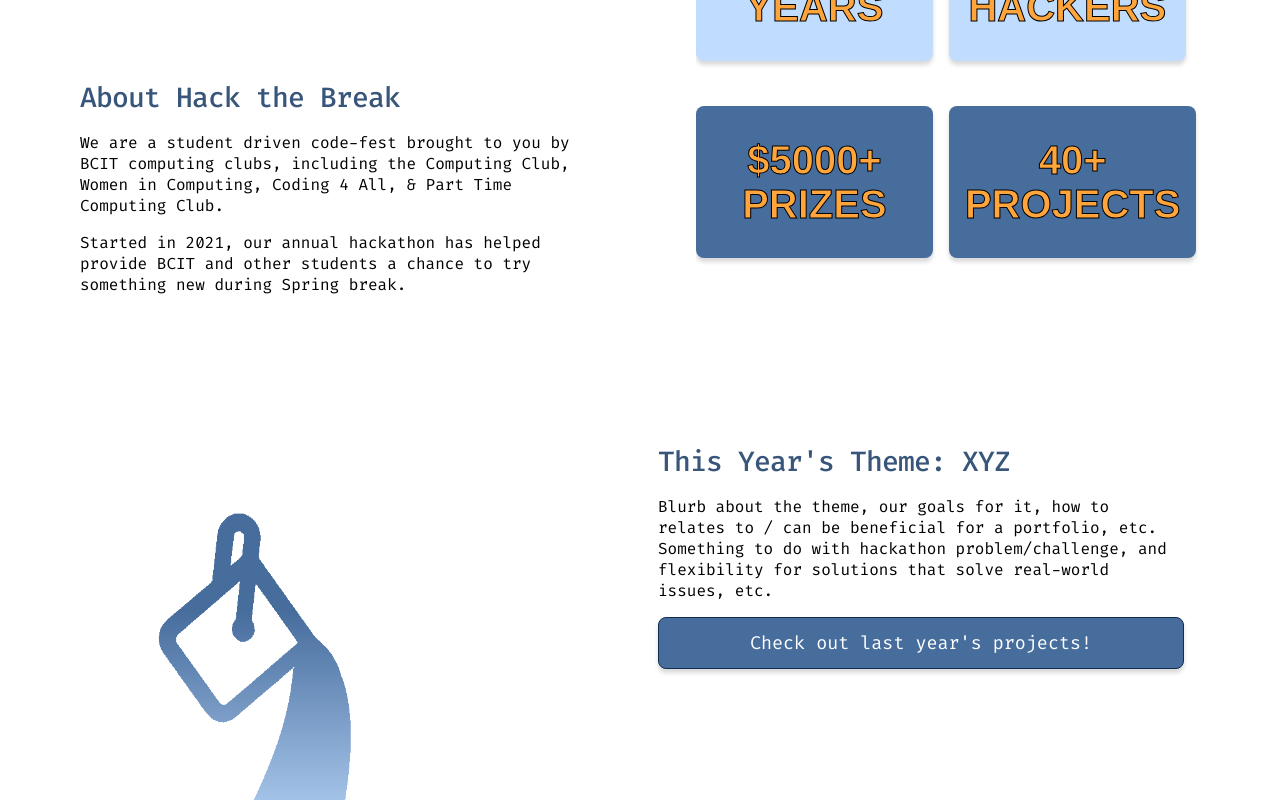
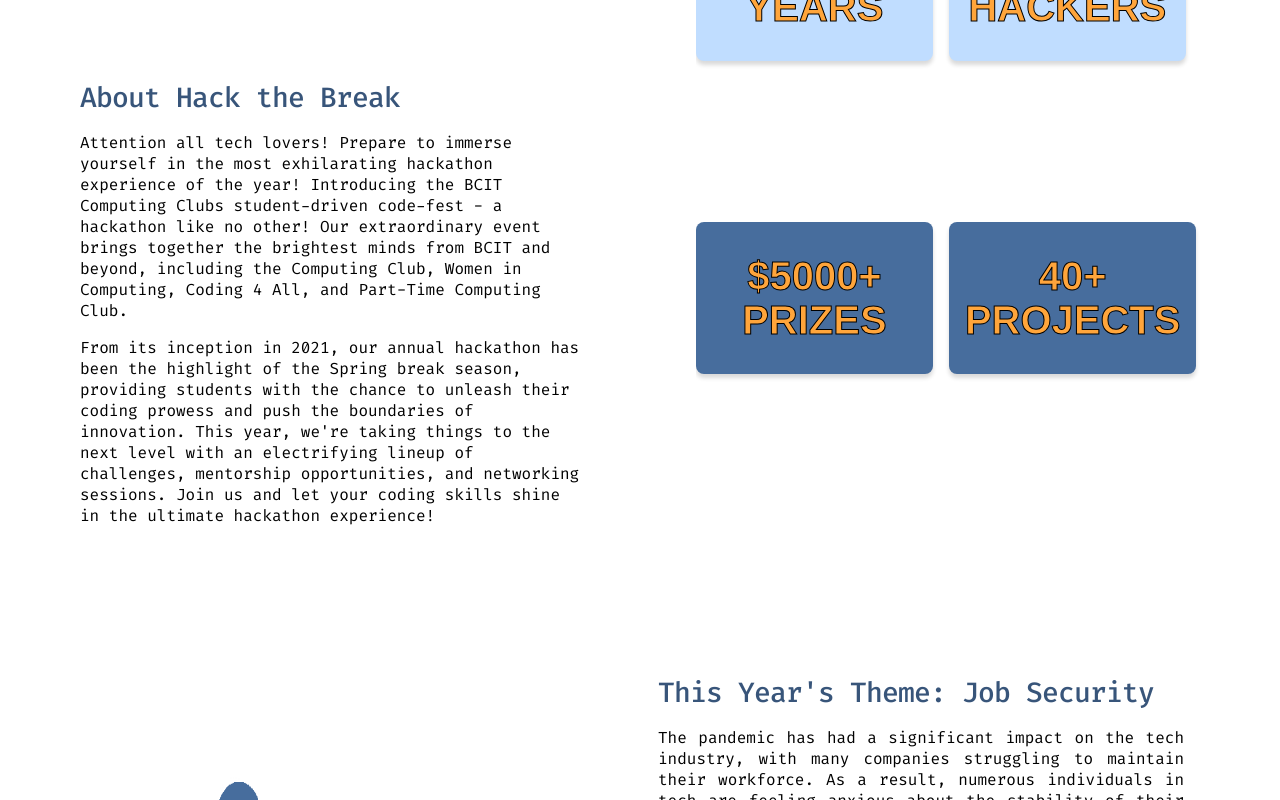
Before and after one commit to jmc37/HackTheBreak, a React (Vite) app: page / in a window 1280 px wide. Shown: the part 1220-2020 px from the top of the page. Built offline with nearby package versions, Linux system fonts and the light colour scheme; a web font is replaced by a local one.

Commit message:
updated faq and general info

```diff
--- a/src/components/Footer/Footer.tsx
+++ b/src/components/Footer/Footer.tsx
@@ -1,12 +1,15 @@
-import React from 'react';
+import React from "react";
 import styles from "./Footer.module.css";
 
 const Footer: React.FC<{}> = () => {
-    return (
-        <footer className={styles.footer}>
-            <p>&copy; Hack the Break 2023. <br className="footerParaBreak1" /> All rights reserved. <a className={styles.mlh_link} href="https://static.mlh.io/docs/mlh-code-of-conduct.pdf" title="Link to MLH Code of Conduct" target="_blank"><br className="footerParaBreak2" />  MLH Code of Conduct</a></p>
-        </footer>
-    )
-}
+  return (
+    <footer className={styles.footer}>
+      <p>
+        &copy; Hack the Break 2023. <br className="footerParaBreak1" /> All
+        rights reserved.{" "}
+      </p>
+    </footer>
+  );
+};
 
 export default Footer;
--- a/src/sections/About.tsx
+++ b/src/sections/About.tsx
@@ -1,28 +1,53 @@
-import styles from '../styles/About.module.css';
+import styles from "../styles/About.module.css";
 
 function About() {
-
-    return(
+  return (
     <section id="about" className="container">
       <div className={styles.aboutSection}>
-                <h2 className={styles.aboutHeader}>About Hack<br className="headingBreak" /> the Break</h2>
+        <h2 className={styles.aboutHeader}>
+          About Hack
+          <br className="headingBreak" /> the Break
+        </h2>
         <div className={styles.statContainer}>
           <div className={styles.statBoxLight}>
-                        <p>-3- <br /> Years</p>
+            <p>
+              -3- <br /> Years
+            </p>
           </div>
           <div className={styles.statBoxLight}>
-                        <p>200+ <br /> Hackers</p>
+            <p>
+              200+ <br /> Hackers
+            </p>
           </div>
           <div className={styles.statBoxDark}>
-                        <p>$5000+ <br /> Prizes</p>
+            <p>
+              $5000+ <br /> Prizes
+            </p>
           </div>
           <div className={styles.statBoxDark}>
-                        <p>40+ <br /> Projects</p>
+            <p>
+              40+ <br /> Projects
+            </p>
           </div>
         </div>
         <div className={styles.writtenContainer}>
-                    <p>We are a student driven code-fest brought to you by BCIT computing clubs, including the Computing Club, Women in Computing, Coding 4 All, & Part Time Computing Club.</p>
-                    <p>Started in 2021, our annual hackathon has helped provide BCIT and other students a chance to try something new during Spring break.</p>
+          <p>
+            Attention all tech lovers! Prepare to immerse yourself in the most
+            exhilarating hackathon experience of the year! Introducing the BCIT
+            Computing Clubs student-driven code-fest - a hackathon like no
+            other! Our extraordinary event brings together the brightest minds
+            from BCIT and beyond, including the Computing Club, Women in
+            Computing, Coding 4 All, and Part-Time Computing Club.
+          </p>
+          <p>
+            From its inception in 2021, our annual hackathon has been the
+            highlight of the Spring break season, providing students with the
+            chance to unleash their coding prowess and push the boundaries of
+            innovation. This year, we're taking things to the next level with an
+            electrifying lineup of challenges, mentorship opportunities, and
+            networking sessions. Join us and let your coding skills shine in the
+            ultimate hackathon experience!
+          </p>
         </div>
       </div>
     </section>
--- a/src/sections/HeroBanner.tsx
+++ b/src/sections/HeroBanner.tsx
@@ -9,23 +9,22 @@ type Props = {
 };
 
 const HeroBanner: React.FC<Props> = () => {
-
   const calculateTimeLeft = () => {
     const difference = +new Date(`03/11/2023`) - +new Date();
 
     let timeLeft = [];
 
-        if (difference > 0 ) {
+    if (difference > 0) {
       timeLeft = {
         days: Math.floor(difference / (1000 * 60 * 60 * 24)),
         hours: Math.floor((difference / (1000 * 60 * 60)) % 24),
         minutes: Math.floor((difference / 1000 / 60) % 60),
-                seconds: Math.floor((difference / 1000) % 60)
-            }
+        seconds: Math.floor((difference / 1000) % 60),
+      };
     }
 
     return timeLeft;
-    }
+  };
 
   const [timeLeft, setTimeLeft] = useState(calculateTimeLeft());
 
@@ -37,26 +36,36 @@ const HeroBanner: React.FC<Props> = () => {
     return () => clearTimeout(timer);
   });
 
-    const timerComponents: string | number | boolean | React.ReactElement<any, string | React.JSXElementConstructor<any>> | React.ReactFragment | JSX.Element[] | null | undefined = [];
+  const timerComponents:
+    | string
+    | number
+    | boolean
+    | React.ReactElement<any, string | React.JSXElementConstructor<any>>
+    | React.ReactFragment
+    | JSX.Element[]
+    | null
+    | undefined = [];
 
   Object.keys(timeLeft).forEach((interval: number) => {
-
     if (!timeLeft[interval]) {
       return;
     }
 
     timerComponents.push(
       <p className={styles.countdownValues}>
-                {timeLeft[interval]} <br/> {interval}{" "} <br/>
+        {timeLeft[interval]} <br /> {interval} <br />
       </p>
     );
   });
 
-    return(
+  return (
     <section className={styles.bannerSection} id="welcome">
       <div className="container">
         <h1>Hack the Break 2023</h1>
-                <p className={styles.tagline}>A student driven code-fest to ignite <br className="lineBreak" />your brains during reading break!</p>
+        <p className={styles.tagline}>
+          A student driven code-fest to ignite <br className="lineBreak" />
+          your brains during reading break!
+        </p>
         <div className={styles.eventDetails}>
           <p>March 11-12th</p>
           <p>"Hybrid Event"</p>
@@ -68,12 +77,20 @@ const HeroBanner: React.FC<Props> = () => {
           <p>Until Registration Closes</p>
         </div>
         <div className={styles.bannerBtnContainer}>
-                    <button className={styles.bannerBtns}><a href="#signupform" title="Link to Register">Register now</a></button>
-                    <button className={styles.bannerBtns}><a href="#about" title="Link to Sponsor us">Sponsor us</a></button>
+          <button className={styles.bannerBtns}>
+            <a href="#signupform" title="Link to Register">
+              Register now
+            </a>
+          </button>
+          <button className={styles.bannerBtns}>
+            <a href="#about" title="Link to Sponsor us">
+              Sponsor us
+            </a>
+          </button>
         </div>
       </div>
     </section>
   );
-}
+};
 
 export default HeroBanner;
--- a/src/sections/Themes.tsx
+++ b/src/sections/Themes.tsx
@@ -1,23 +1,40 @@
-import styles from '../styles/Themes.module.css';
-import themeImage from '../assets/themes_bucket.png';
+import styles from "../styles/Themes.module.css";
+import themeImage from "../assets/themes_bucket.png";
 
 function Themes() {
-
-    return(
+  return (
     <section id="theme" className="container section-no-padding">
       <div className={styles.themeSection}>
         <div className={styles.writtenContainer}>
-                    <h2>This Year's Theme: XYZ</h2>
-                    <p>Blurb about the theme, our goals for it, how to relates to / can be beneficial for a portfolio, etc. Something to do with hackathon problem/challenge, and flexibility for solutions that solve real-world issues, etc.</p>
+          <h2>This Year's Theme: Job Security</h2>
+          <p>
+            The pandemic has had a significant impact on the tech industry, with
+            many companies struggling to maintain their workforce. As a result,
+            numerous individuals in tech are feeling anxious about the stability
+            of their jobs or are being forced to seek new opportunities with
+            little notice. In response, the theme for this year's "Hack the
+            Break" is focused on addressing these challenges and providing
+            solutions that offer improved employment prospects and a greater
+            sense of job security. Our goal is to support those affected by
+            these difficult times and empower them to achieve their professional
+            goals.
+          </p>
           <button className={styles.themeBtn}>
-                        <a className={styles.themeBtnLink} href="https://hack-the-break-2022.devpost.com/project-gallery" target={"_blank"} title="Link to Devpost">Check out last year's projects!</a>
+            <a
+              className={styles.themeBtnLink}
+              href="https://hack-the-break-2022.devpost.com/project-gallery"
+              target={"_blank"}
+              title="Link to Devpost"
+            >
+              Check out last year's projects!
+            </a>
           </button>
         </div>
         <div className={styles.themeImageContainer}>
           <img
             className={styles.themeImage}
             src={themeImage}
-                        alt='Theme Image'
+            alt="Theme Image"
           />
         </div>
       </div>
--- a/src/styles/Themes.module.css
+++ b/src/styles/Themes.module.css
@@ -4,6 +4,7 @@
 }
 
 .writtenContainer {
+    text-align: justify;
     padding: 2rem 1.5rem;
 }
 
```
Also changed, not shown: src/sections/FAQ.tsx (+58 -15 lines). Lines whose indentation alone changed are shown as unchanged.
